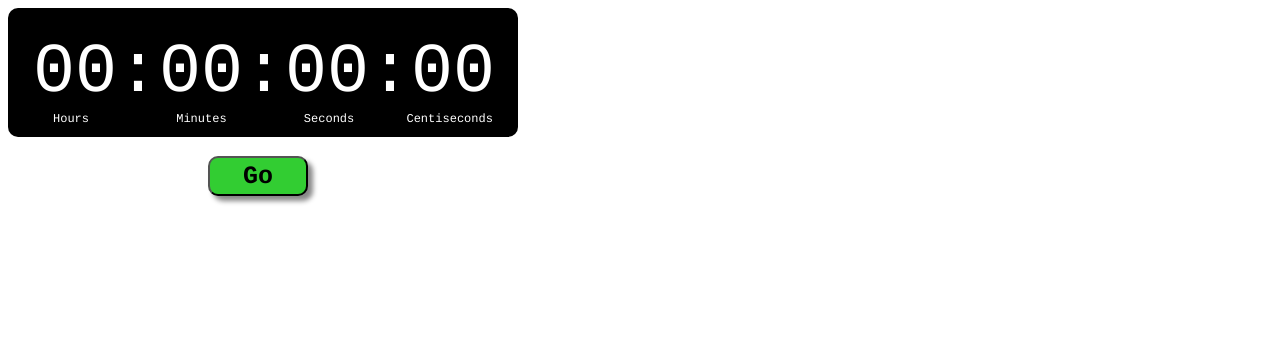
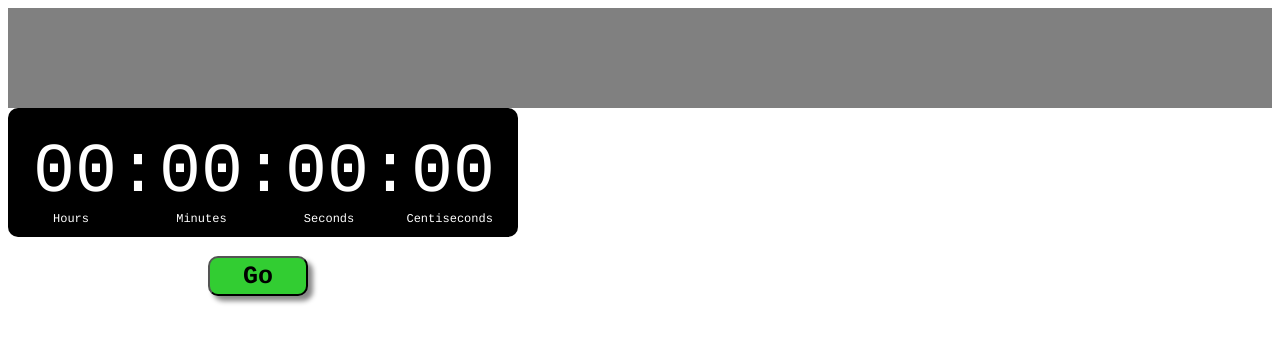
Before and after one commit to KennWu1/htmlclock, a plain HTML site: page index.html in a window 1280 px wide. Drawn offline with Linux system fonts and the light colour scheme.

Commit message:
Update index.html for backfruond color

```diff
--- a/index.html
+++ b/index.html
@@ -8,7 +8,9 @@
 	</head>
 
 	<body>
-
+		<div
+			style="height:100px;background:gray;">
+		</div>
 		<div id='timer'>00:00:00:00</div>
 		<div id='labels'>
 			<span id='hh'>Hours</span>
```
